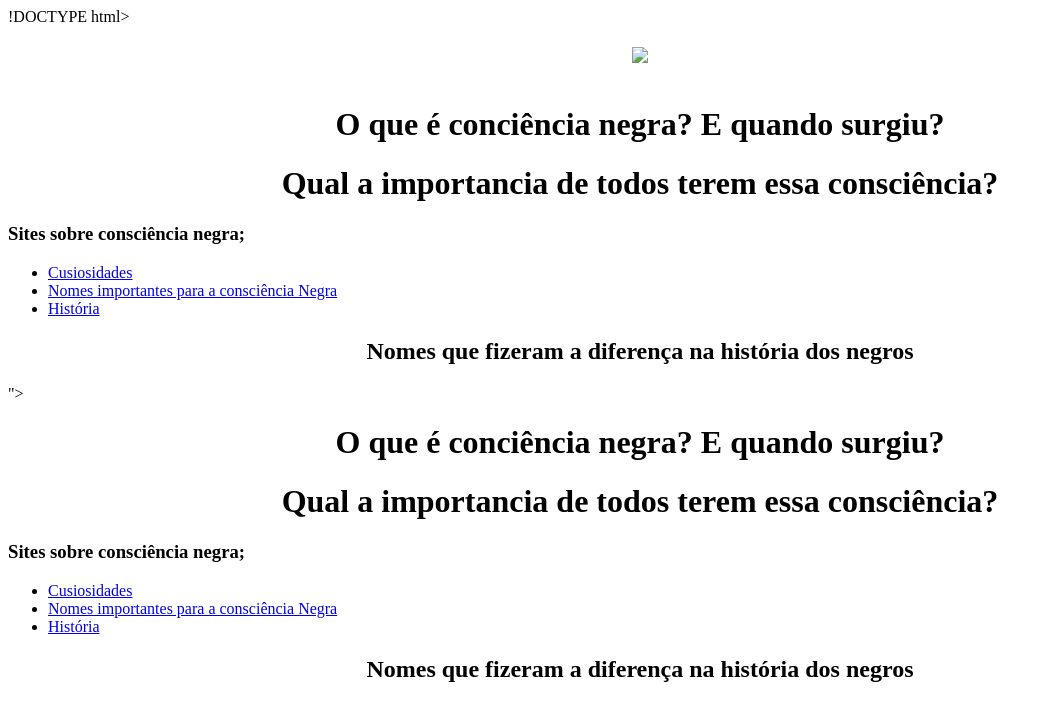
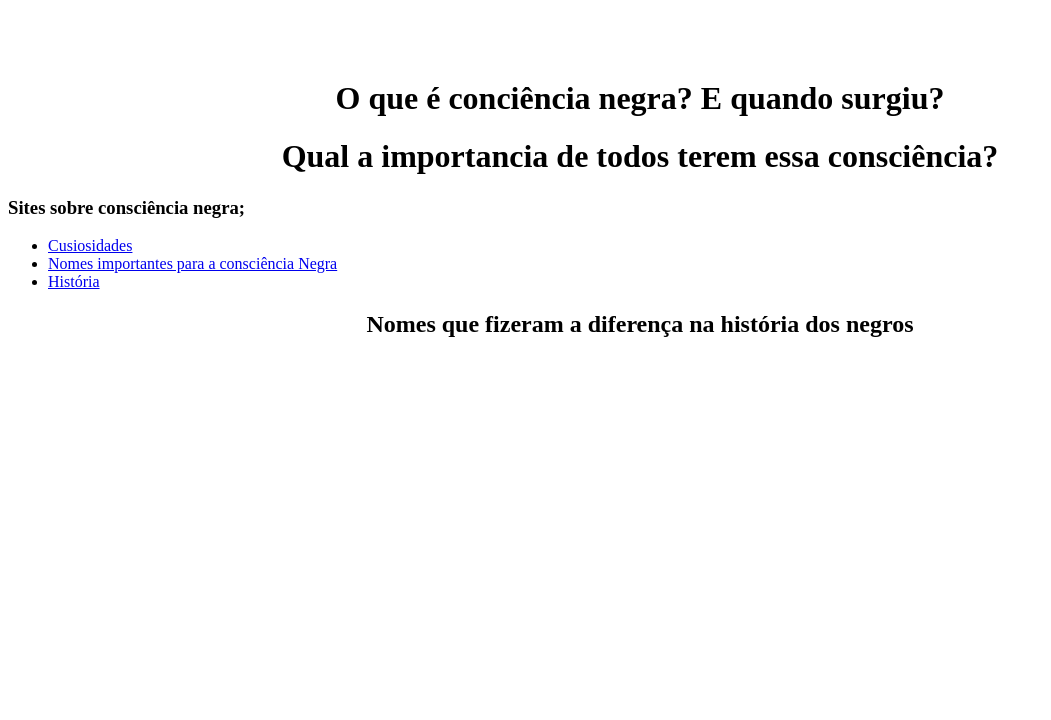
Before and after one commit to Caue-Renan/conciencianegra, a plain HTML site: page index.html in a window 1280 px wide. Shown: the whole page, without its empty margins (0-1051 px from the left). Drawn offline with Linux system fonts and the light colour scheme.

Commit message:
Update index.html

```diff
--- a/index.html
+++ b/index.html
@@ -1,34 +1,4 @@
-!DOCTYPE html>
-<html>
-
-<head>
-    <meta charset='utf-8'>
-    <meta http-equiv='X-UA-Compatible' content='IE=edge'>
-    <title>Consciência Negra</title>
-    <link rel="stylesheet" href="style.css">
-</head>
-
-<style> p{
-
-    text-align: center;
-
-</style>
-
-<style> h1{
-
-    text-align: center;
-
-    </style>
-
-<style> h2{
-
-text-align: center;
-
-</style>
-
-<body>
-    <h1>
-        <img src="  !DOCTYPE html>
+<!DOCTYPE html>
 <html>
 
 <head>
@@ -92,48 +62,3 @@ text-align: center;
 <h2>Nomes que fizeram a diferença na história dos negros</h2>
 
 <p><strong>   </strong></p>
-
-
-
-</div>
-</body>
-</html>  ">
-    </h1>
-
-<h1>O que é conciência negra? E quando surgiu?</h1>
-
-<p>     </p>
-
-<h1>Qual a importancia de todos terem essa consciência?</h1>
-
-<p>     </p>
-
-<h3>Sites sobre consciência negra;</h3>
-
-<header>
-<nav>
-<div>
-<ul>
-
-<li> <a href=" "> Cusiosidades </a></li>
-<li> <a href=" "> Nomes importantes para a consciência Negra</a></li>
-<li> <a href=" "> História</a></li>
-
-</ul>
-
-</div>
-</nav>
-
-</header>
-
-<div>
-
-<h2>Nomes que fizeram a diferença na história dos negros</h2>
-
-<p><strong>   </strong></p>
-
-
-
-</div>
-</body>
-</html>
```
